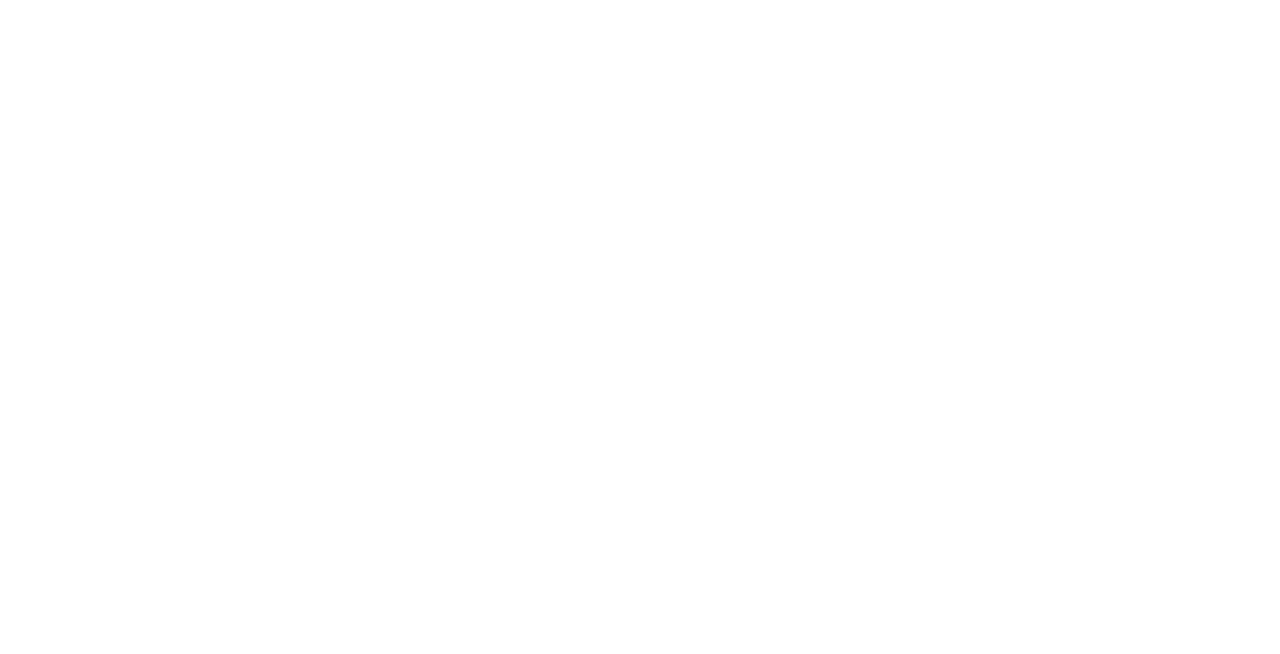
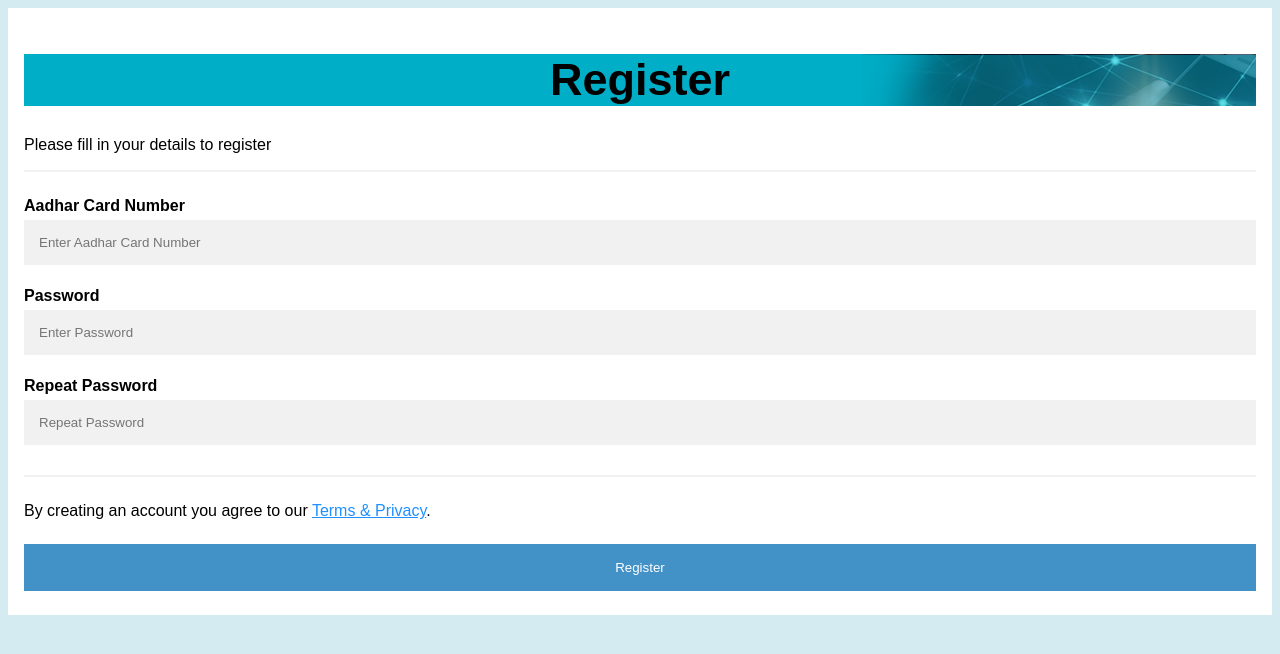
Before and after one commit to Chinmayi27/IT-Lab-Sem-5, a plain HTML site: page WTA/BillDesk/sign-up.html in a window 1280 px wide. Drawn offline with Linux system fonts and the light colour scheme.

Commit message:
wta lab3

```diff
--- a/WTA/BillDesk/home-style.css
+++ b/WTA/BillDesk/home-style.css
@@ -71,3 +71,62 @@ h2{
 .button:hover {
  	opacity: 0.6;
 }
+
+
+* {
+  box-sizing: border-box;
+}
+
+/* Add padding to containers */
+.container {
+  padding: 16px;
+  background-color: white;
+}
+
+/* Full-width input fields */
+input[type=text], input[type=password] {
+  width: 100%;
+  padding: 15px;
+  margin: 5px 0 22px 0;
+  display: inline-block;
+  border: none;
+  background: #f1f1f1;
+}
+
+input[type=text]:focus, input[type=password]:focus {
+  background-color: #ddd;
+  outline: none;
+}
+
+/* Overwrite default styles of hr */
+hr {
+  border: 1px solid #f1f1f1;
+  margin-bottom: 25px;
+}
+
+/* Set a style for the submit button */
+.registerbtn {
+  background-color:  #2e86c1 ;
+  color: white;
+  padding: 16px 20px;
+  margin: 8px 0;
+  border: none;
+  cursor: pointer;
+  width: 100%;
+  opacity: 0.9;
+}
+
+.registerbtn:hover {
+  opacity: 1;
+}
+
+/* Add a blue text color to links */
+a {
+  color: dodgerblue;
+}
+
+/* Set a grey background color and center the text of the "sign in" section */
+.signin {
+  background-color: #f1f1f1;
+  text-align: center;
+}
--- a/WTA/BillDesk/sign-up.html
+++ b/WTA/BillDesk/sign-up.html
@@ -1,13 +1,69 @@
 <!DOCTYPE html>
 <html>
 <head>
-	<title>
-		Sign Up
-	</title>
+<meta name="viewport" content="width=device-width, initial-scale=1">
+<link rel="stylesheet" type="text/css" href="home-style.css">
+<script type="text/javascript">
+  function validateForm() {
+    var numbers = /^[0-9]+$/
+   var aadhar= document.getElementById("aadhar");
+    if (aadhar.value == "") {
+      alert("Aadhar must be filled out");
+      return false;
+    }
+
+    if(aadhar.value.length1!=12 && !aadhar.value.match(numbers)){
+      alert("Aadhar value invalid");
+      return false;
+    }
+
+   var password = document.getElementById("psw");
+   var passwd_repeat = document.getElementById("psw-repeat");
+
+    if(password.value.length < 7 ){
+      alert("Passcode length must be atleast 6 characters")
+      return false;
+    }
+
+    if(passwd_repeat.value == password.value){
+      alert("Successful Registration!")
+      return true;
+    }
+    else{
+       alert("Passwords must match")
+       return false;
+    }
+  }
+</script>
+<style>
+body {
+  font-family: Arial, Helvetica, sans-serif;
+  background-color: #d4ebf2;
+}
+</style>
 </head>
 <body>
-<div class="transbox">
 
-</div>
+<form onsubmit="validateForm()">
+  <div class="container">
+    <h1>Register</h1>
+    <p>Please fill in your details to register</p>
+    <hr>
+
+    <label for="aadhar"><b>Aadhar Card Number</b></label>
+    <input type="text" placeholder="Enter Aadhar Card Number" name="email" id="aadhar">
+
+    <label for="psw"><b>Password</b></label>
+    <input type="password" placeholder="Enter Password" name="psw" id="psw" required>
+
+    <label for="psw-repeat"><b>Repeat Password</b></label>
+    <input type="password" placeholder="Repeat Password" name="psw-repeat" id="psw-repeat"required>
+    <hr>
+    <p>By creating an account you agree to our <a href="#">Terms & Privacy</a>.</p>
+
+    <button type="submit" class="registerbtn">Register</button>
+  </div>
+</form>
+
 </body>
 </html>
```
Also changed, not shown: WTA/BillDesk/billdesk.html (+6 -0 lines), PC/Lab3/analysis.txt (added), 1 other file.
